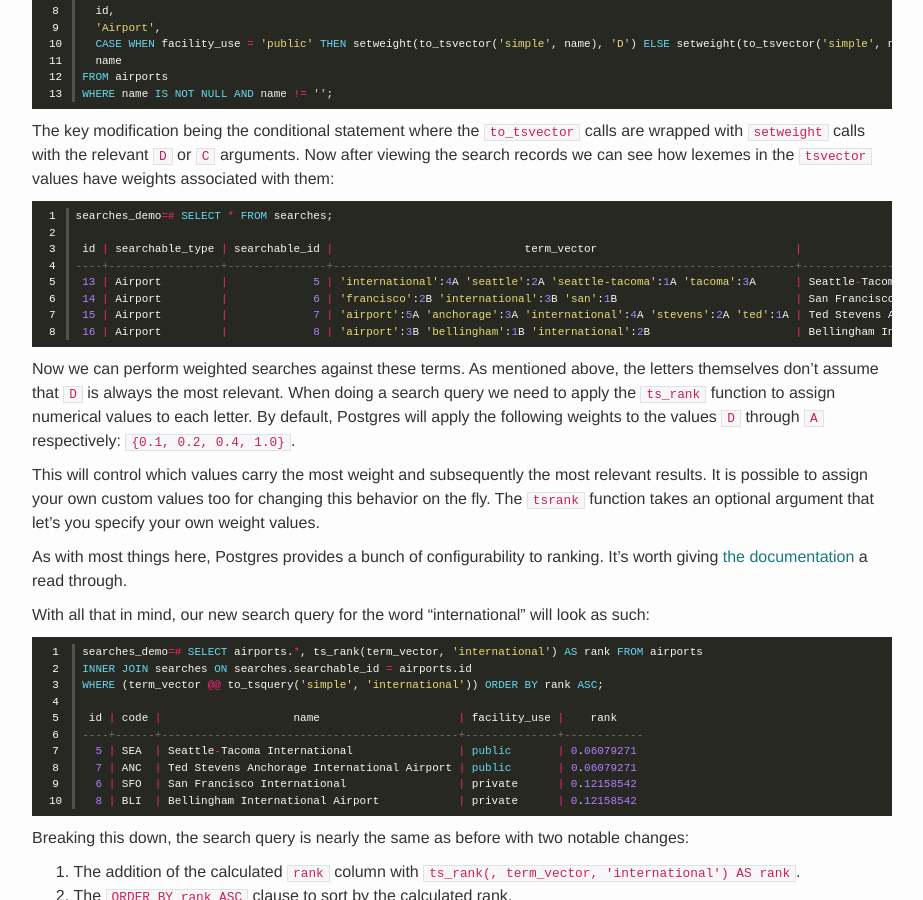
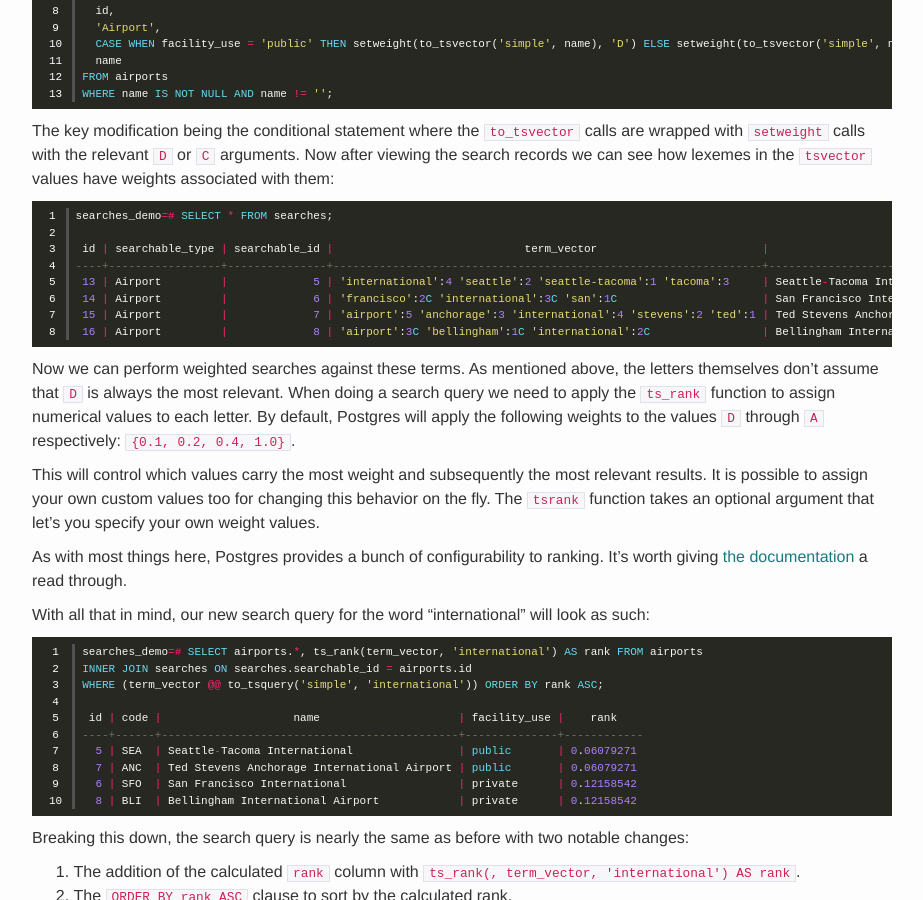
Before and after one commit to shanet/blog, a Jekyll site: the page built from _posts/2023-03-21-geographically-ranked-postgres-full-text-search.md, in a window 1280 px wide and 900 px high, scrolled down 4986 px. Shown: the whole window, without its empty margins (183-1106 px from the left). Built offline with Jekyll 4.4.1, drawn with Linux system fonts in a browser that asks for light colours; some of the changed lines change nothing that is shown.

Commit message:
fix search ranking on full text search post

```diff
--- a/_posts/2023-03-21-geographically-ranked-postgres-full-text-search.md
+++ b/_posts/2023-03-21-geographically-ranked-postgres-full-text-search.md
@@ -70,7 +70,7 @@ Indexes:
 We'll populate it with a few records:
 
 {% highlight sql linenos %}
-searches_demo=# SELECT * FROM AIRPORTS;
+searches_demo=# SELECT * FROM airports;
  id | code |                    name
 ----+------+---------------------------------------------
   1 | SEA  | Seattle-Tacoma International
@@ -235,12 +235,12 @@ The key modification being the conditional statement where the `to_tsvector` cal
 {% highlight sql linenos %}
 searches_demo=# SELECT * FROM searches;
 
- id | searchable_type | searchable_id |                             term_vector                              |                    term
-----+-----------------+---------------+----------------------------------------------------------------------+---------------------------------------------
- 13 | Airport         |             5 | 'international':4A 'seattle':2A 'seattle-tacoma':1A 'tacoma':3A      | Seattle-Tacoma International
- 14 | Airport         |             6 | 'francisco':2B 'international':3B 'san':1B                           | San Francisco International
- 15 | Airport         |             7 | 'airport':5A 'anchorage':3A 'international':4A 'stevens':2A 'ted':1A | Ted Stevens Anchorage International Airport
- 16 | Airport         |             8 | 'airport':3B 'bellingham':1B 'international':2B                      | Bellingham International Airport
+ id | searchable_type | searchable_id |                             term_vector                         |                    term
+----+-----------------+---------------+-----------------------------------------------------------------+---------------------------------------------
+ 13 | Airport         |             5 | 'international':4 'seattle':2 'seattle-tacoma':1 'tacoma':3     | Seattle-Tacoma International
+ 14 | Airport         |             6 | 'francisco':2C 'international':3C 'san':1C                      | San Francisco International
+ 15 | Airport         |             7 | 'airport':5 'anchorage':3 'international':4 'stevens':2 'ted':1 | Ted Stevens Anchorage International Airport
+ 16 | Airport         |             8 | 'airport':3C 'bellingham':1C 'international':2C                 | Bellingham International Airport
 {% endhighlight %}
 
 Now we can perform weighted searches against these terms. As mentioned above, the letters themselves don't assume that `D` is always the most relevant. When doing a search query we need to apply the `ts_rank` function to assign numerical values to each letter. By default, Postgres will apply the following weights to the values `D` through `A` respectively: `{0.1, 0.2, 0.4, 1.0}`.
```
